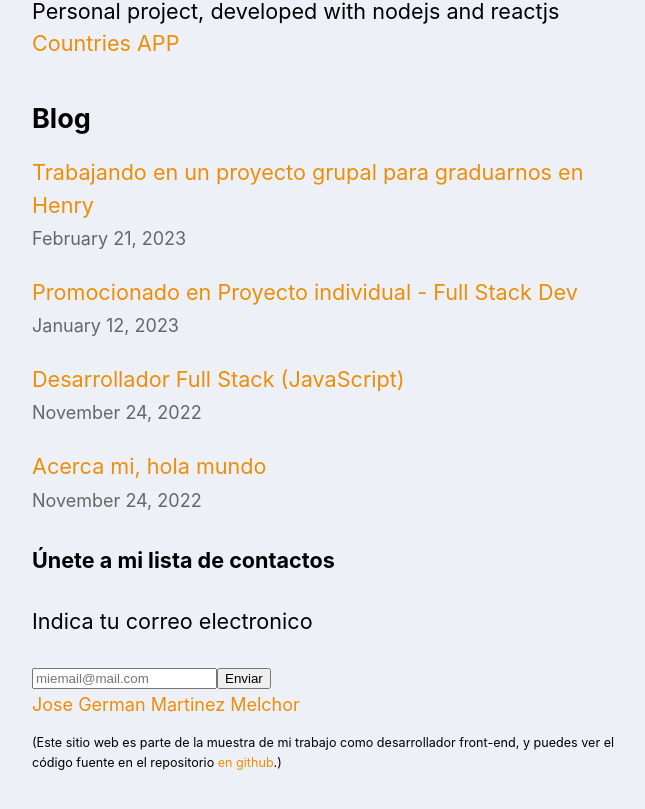
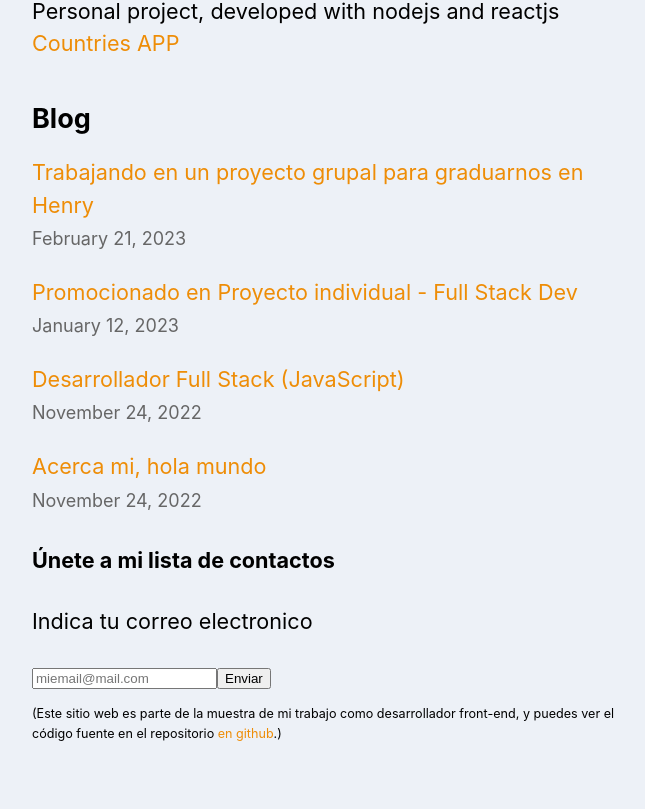
Before and after one commit to JoseGermanx/nextjs-blog, a Next.js app: page / in a window 1280 px wide. Shown: the part 809-1618 px from the top of the page, without its empty margins (302-947 px from the left). Built offline with nearby package versions, Linux system fonts and the light colour scheme.

Commit message:
Retiro de codigo de linkedIn badget

```diff
--- a/components/ContactForm.js
+++ b/components/ContactForm.js
@@ -27,7 +27,6 @@ export default function ContactForm() {
   }
 
   return (
-    <div>
     <form className={utilStyles.headingMd} onSubmit={handleSubmit(onSubmit)}>
       <h4>Únete a mi lista de contactos</h4>
       <p> Indica tu correo electronico</p>
@@ -37,8 +36,5 @@ export default function ContactForm() {
       <button role="submit">{isSubmitting ? "Submitting" : "Enviar"}</button>
       {successMessage && <p>{successMessage}</p>}
     </form>
-    <div class="badge-base LI-profile-badge" data-locale="es_ES" data-size="medium" data-theme="dark" data-type="VERTICAL" data-vanity="josegermanx" data-version="v1"><a class="badge-base__link LI-simple-link" href="https://cl.linkedin.com/in/josegermanx?trk=profile-badge">Jose German Martinez Melchor</a></div>
-
-    </div>
   );
 }
--- a/pages/index.js
+++ b/pages/index.js
@@ -17,8 +17,6 @@ export async function getStaticProps() {
     },
   };
 }
-
-<script src="https://platform.linkedin.com/badges/js/profile.js" async defer type="text/javascript"></script>
 
 export default function Home({ allPostsData }) {
 
```
